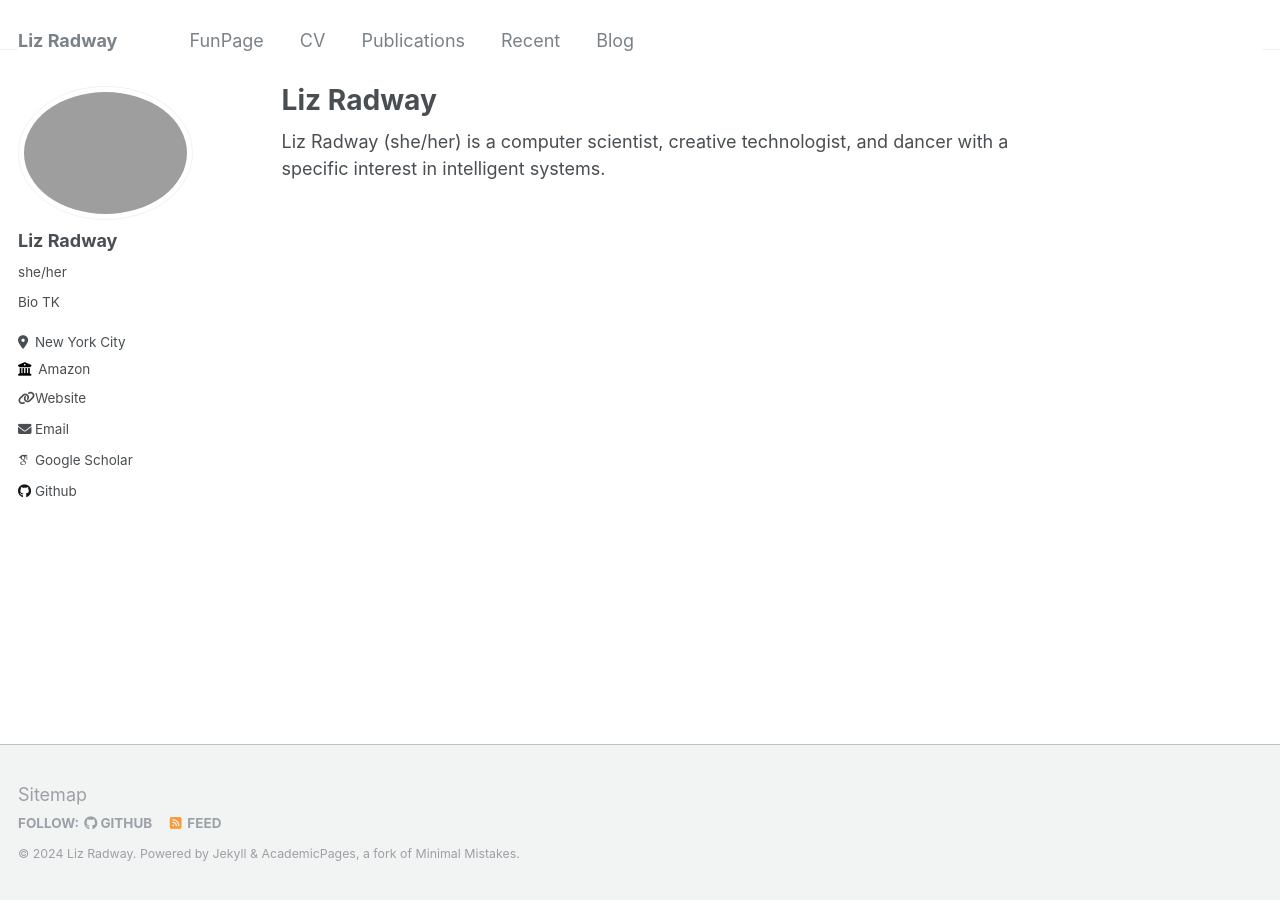
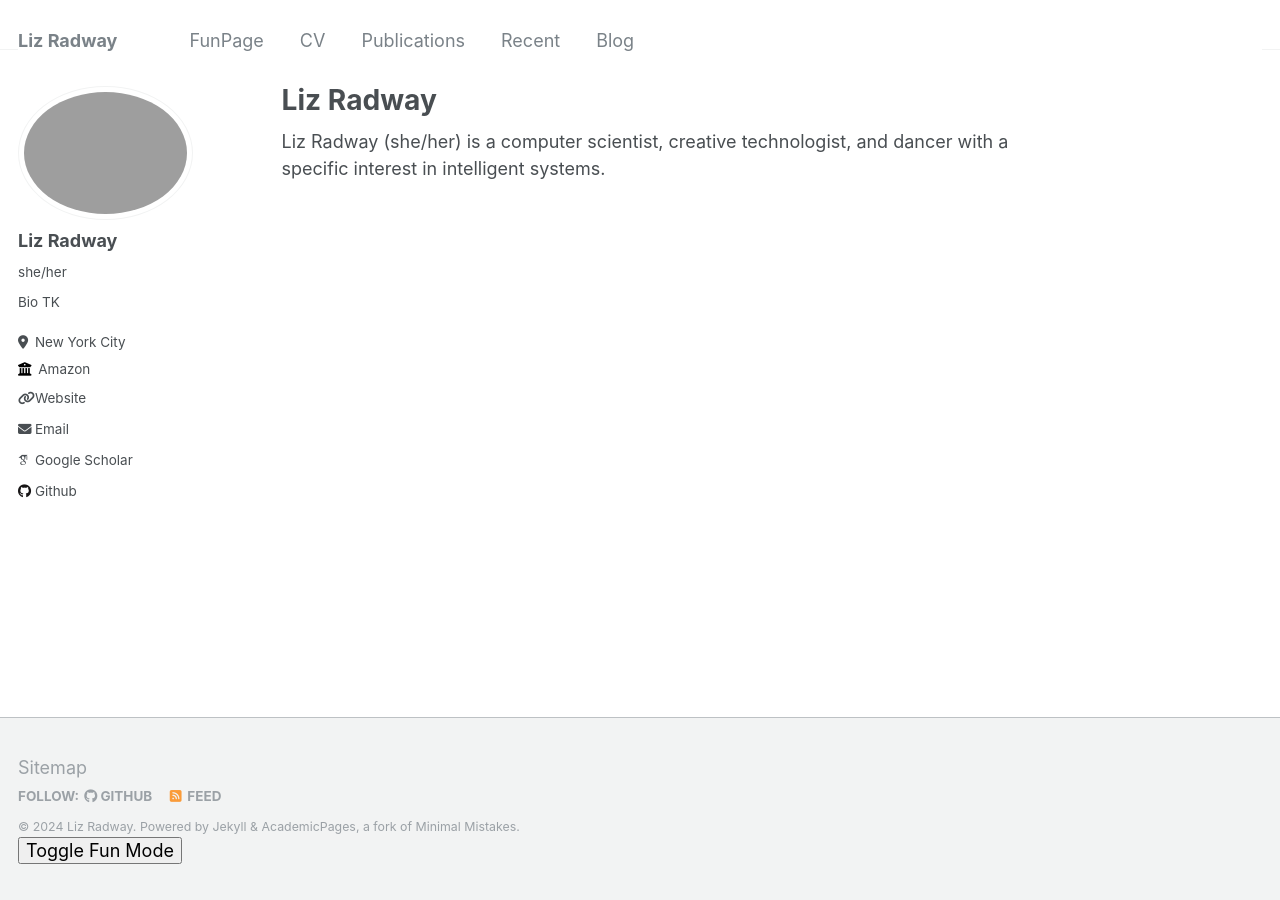
Before and after one commit to lizradway/lizradway.github.io, a Jekyll site: the page built from _pages/about.md, in a window 1280 px wide. Built offline with Jekyll 4.4.1, drawn with Linux system fonts in a browser that asks for light colours; some web fonts are replaced.

Commit message:
add fun mode button

```diff
--- a/_includes/footer.html
+++ b/_includes/footer.html
@@ -20,3 +20,14 @@
 {% endif %}
 
 <div class="page__footer-copyright">&copy; {{ site.time | date: '%Y' }} {{ site.name | default: site.title }}. {{ site.data.ui-text[site.locale].powered_by | default: "Powered by" }} <a href="http://jekyllrb.com" rel="nofollow">Jekyll</a> &amp; <a href="https://github.com/academicpages/academicpages.github.io">AcademicPages</a>, a fork of <a href="https://mademistakes.com/work/minimal-mistakes-jekyll-theme/" rel="nofollow">Minimal Mistakes</a>.</div>
+
+<!-- Fun Mode Switch -->
+<div class="fun-mode">
+  <button id="funModeSwitch">Toggle Fun Mode</button>
+</div>
+
+<script>
+  document.getElementById('funModeSwitch').addEventListener('click', function() {
+      window.location.href = '/fun-page.html';
+  });
+</script>
```
